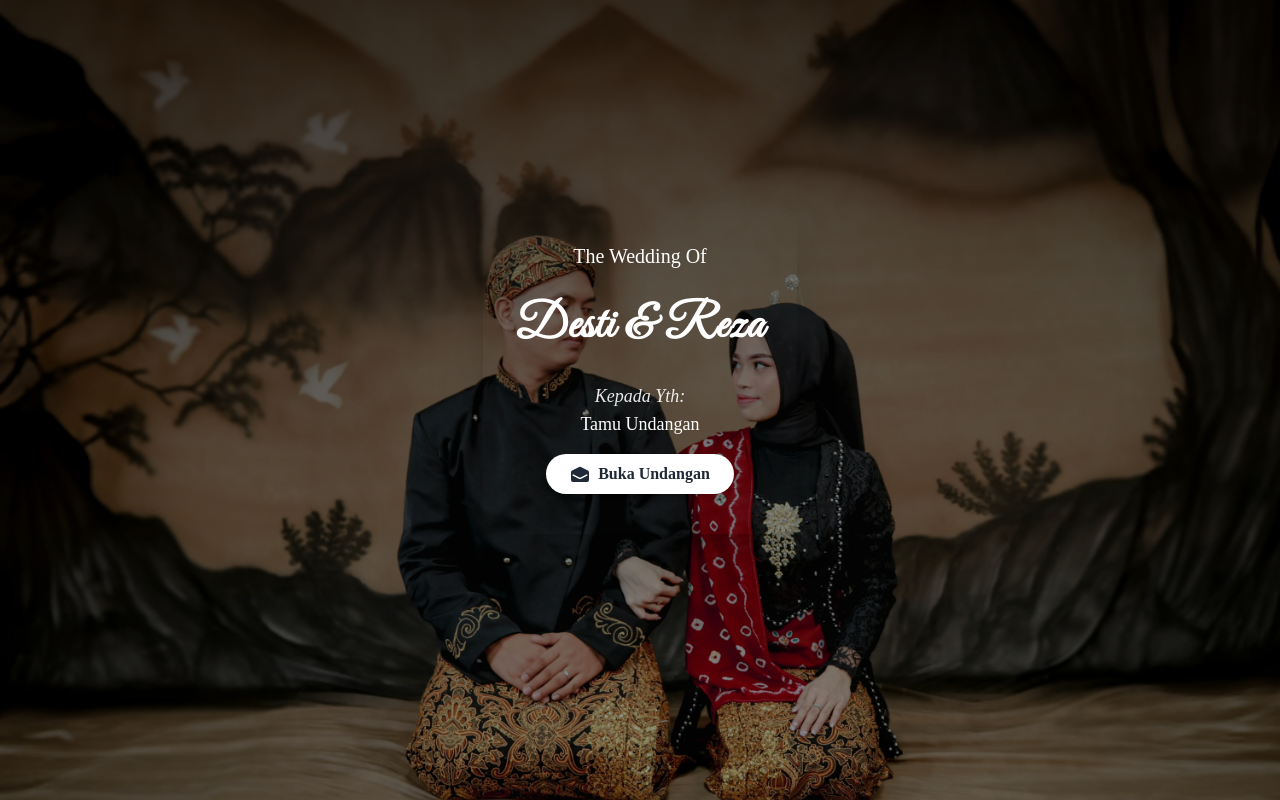
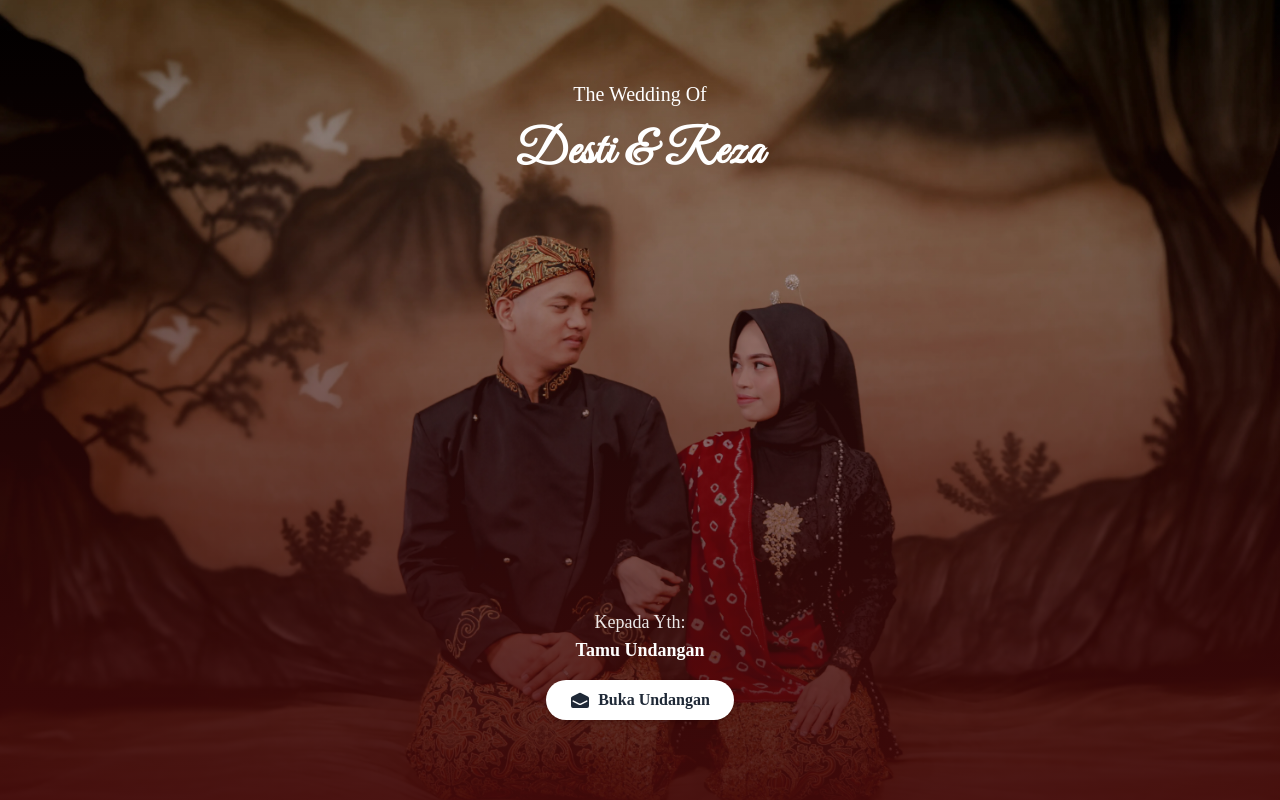
Before and after one commit to yodi-dev/undangan-reza, a Nuxt app: page / in a window 1280 px wide. Built offline with nearby package versions, Linux system fonts and the light colour scheme.

Commit message:
adjust landing page

```diff
--- a/components/Landing.vue
+++ b/components/Landing.vue
@@ -1,20 +1,23 @@
 <template>
   <section ref="landingRef"
-    class="relative flex items-end md:items-center justify-center h-screen bg-no-repeat bg-cover bg-[center_80%] md:bg-[center_35%]"
+    class="relative flex justify-center h-screen bg-no-repeat bg-cover bg-[center_80%] md:bg-[center_35%]"
     style="background-image: url('/images/landing.webp')">
     <!-- Overlay -->
-    <div class="absolute inset-0 bg-gradient-to-b from-black/60 to-black/30 z-0"></div>
+    <div class="absolute inset-0 bg-gradient-to-b from-black/10 to-red-950/90 z-0"></div>
 
     <!-- Content -->
-    <div class="relative mb-16 text-white text-center px-8 py-10 rounded-3xl shadow-2xl max-w-lg animate-fade-in">
+    <div class="relative grid place-content-between text-white text-center rounded-3xl max-w-lg animate-fade-in py-20">
+      <div>
         <p class="font-second text-xl">The Wedding Of</p>
-      <h1 class="text-5xl font-heading font-bold tracking-wide my-8">
+        <h1 class="text-5xl font-heading font-bold tracking-wide mt-5">
           Desti & Reza
         </h1>
-      <p class="text-sm md:text-lg font-second font-light text-white/90 italic">
+      </div>
+      <div>
+        <p class="text-sm md:text-lg font-second font-light text-white/90">
           Kepada Yth:
         </p>
-      <p class="font-second text-lg">{{ guestName }}</p>
+        <p class="font-second font-semibold text-lg">{{ guestName }}</p>
         <button @click="openInvitation"
           class="mt-4 inline-flex items-center gap-2 px-6 py-2 bg-white text-gray-800 font-second font-semibold rounded-3xl shadow-md hover:bg-gray-100 transition">
           <span>
@@ -26,6 +29,7 @@
           </span>
           <span>Buka Undangan</span>
         </button>
+      </div>
     </div>
   </section>
 </template>
@@ -53,7 +57,7 @@ const openInvitation = () => {
   setTimeout(() => {
     emit('open')
     window.dispatchEvent(new Event('play-music'))
-  }, 700)
+  }, 100)
 }
 </script>
 
```
Lines whose indentation alone changed are shown as unchanged.
